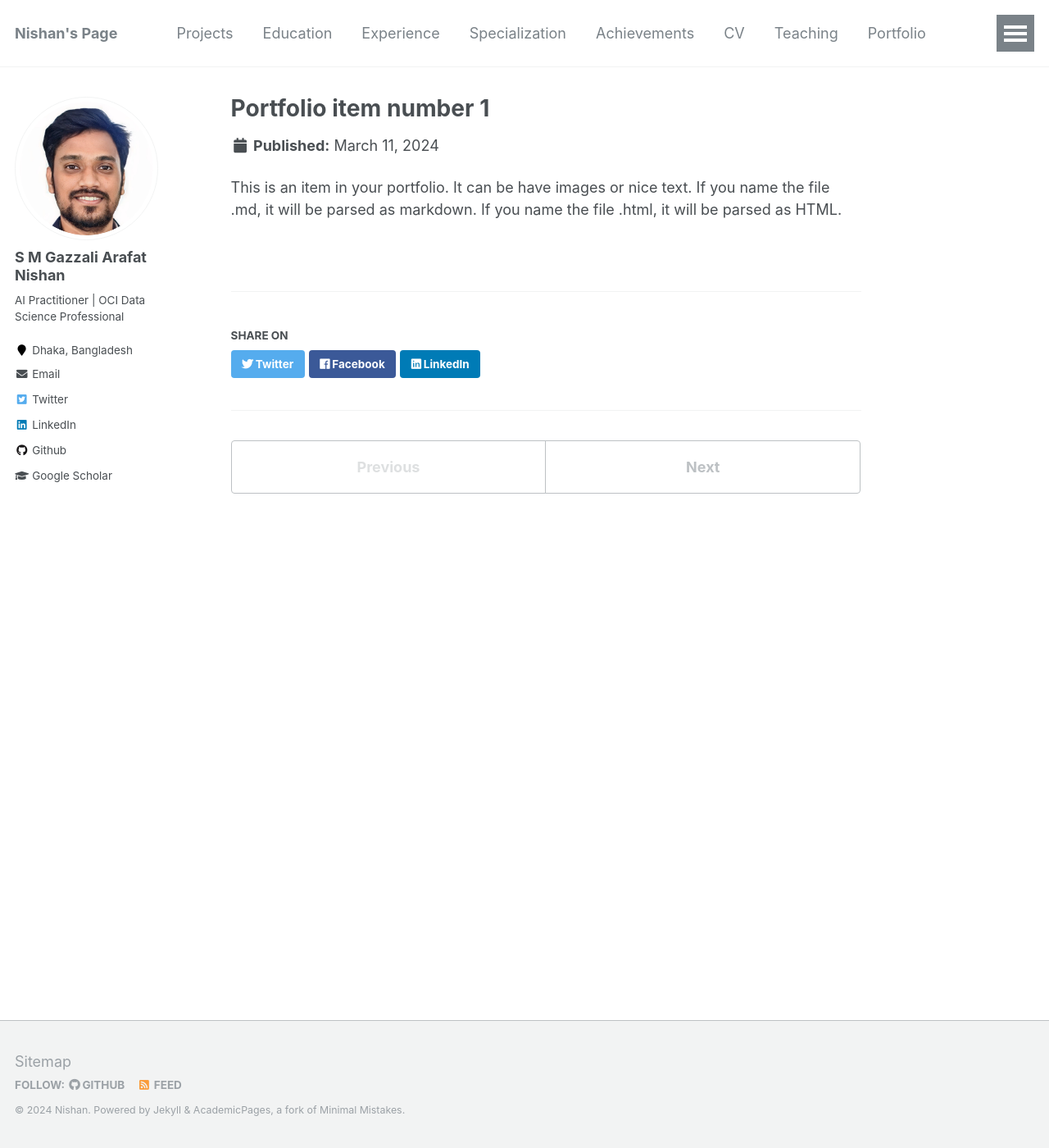
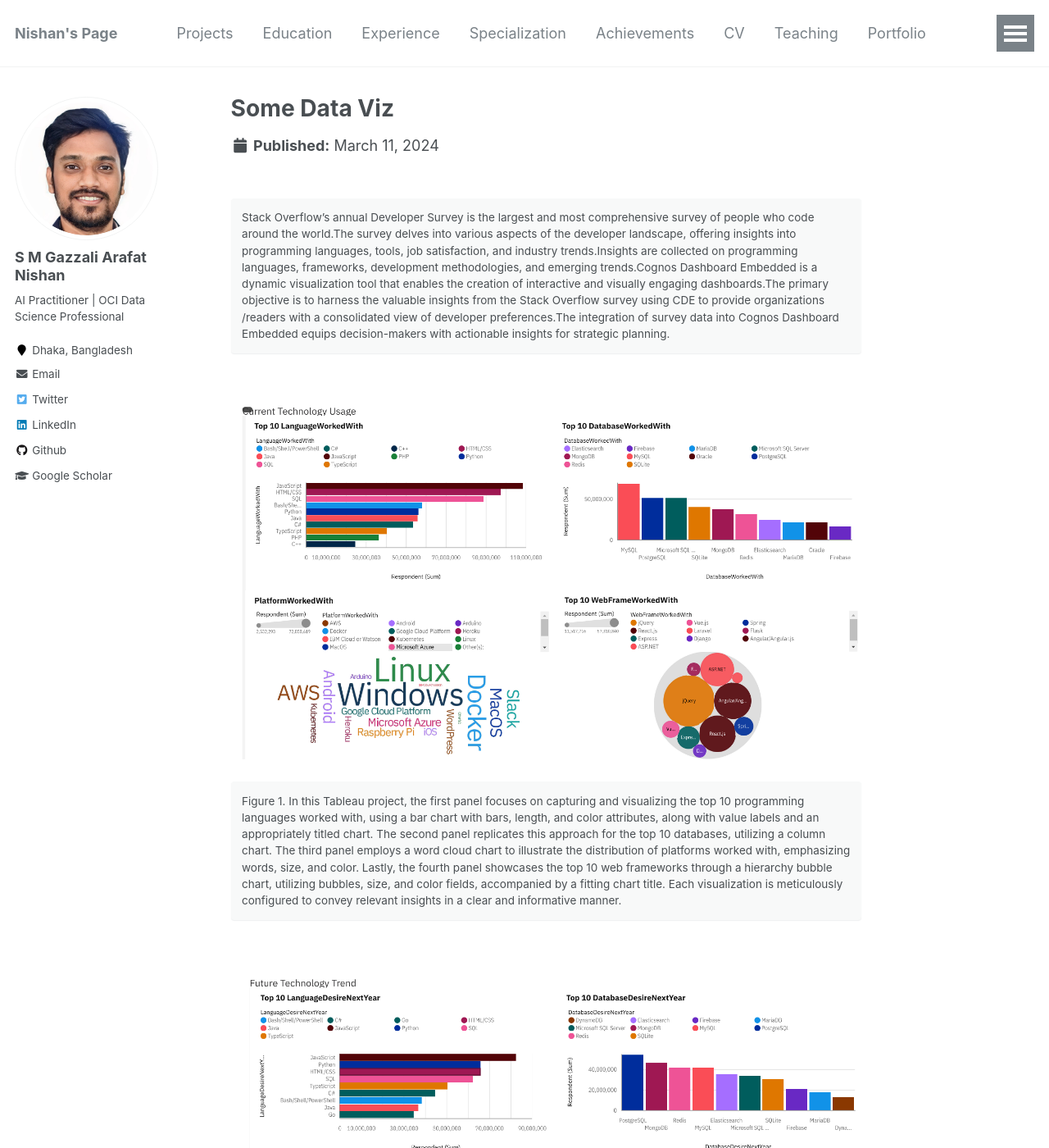
Before and after one commit to neuralnishan/neuralnishan.github.io, a Jekyll site: the page built from _portfolio/portfolio-1.md, in a window 1280 px wide and 1400 px high. Shown: the whole window at 82% size. Built offline with Jekyll 4.4.1, drawn with Linux system fonts in a browser that asks for light colours; some of the changed text lies outside the part shown.

Commit message:
Update portfolio

```diff
--- a/_portfolio/portfolio-1.md
+++ b/_portfolio/portfolio-1.md
@@ -1,7 +1,24 @@
 ---
-title: "Portfolio item number 1"
-excerpt: "Short description of portfolio item number 1<br/><img src='/images/500x300.png'>"
+title: "Some Data Viz"
+excerpt: "IBM Data Analyst Capstone Project's DataViz "
 collection: portfolio
 ---
 
-This is an item in your portfolio. It can be have images or nice text. If you name the file .md, it will be parsed as markdown. If you name the file .html, it will be parsed as HTML.
+Stack Overflow’s annual Developer Survey is the largest and most comprehensive survey of people who code around the world.The survey delves into various aspects of the developer landscape, offering insights into programming languages, tools, job satisfaction, and industry trends.Insights are collected on programming languages, frameworks, development methodologies, and emerging trends.Cognos Dashboard Embedded is a dynamic visualization tool that enables the creation of interactive and visually engaging dashboards.The primary objective is to harness the valuable insights from the Stack Overflow survey using CDE to provide organizations /readers with a consolidated view of developer preferences.The integration of survey data into Cognos Dashboard Embedded equips decision-makers with actionable insights for strategic planning.
+{: .notice}
+
+
+![Project Image](/files/about/IBM_Data_Analyst/Current_Technology_Usage.png)
+
+Figure 1. In this Tableau project, the first panel focuses on capturing and visualizing the top 10 programming languages worked with, using a bar chart with bars, length, and color attributes, along with value labels and an appropriately titled chart. The second panel replicates this approach for the top 10 databases, utilizing a column chart. The third panel employs a word cloud chart to illustrate the distribution of platforms worked with, emphasizing words, size, and color. Lastly, the fourth panel showcases the top 10 web frameworks through a hierarchy bubble chart, utilizing bubbles, size, and color fields, accompanied by a fitting chart title. Each visualization is meticulously configured to convey relevant insights in a clear and informative manner.
+{: .notice}
+
+![Project Image](/files/about/IBM_Data_Analyst/Future_Technology_Trend.png)
+
+Figure 2: This Tableau project encompasses four panels, each spotlighting desired technologies for the next year. The first two panels feature bar and column charts, respectively, visualizing the top 10 desired programming languages and databases. The third panel utilizes a tree map chart for desired platforms, incorporating area hierarchy and heat fields. The fourth panel employs a hierarchy bubble chart for the top 10 desired web frameworks. Each visualization is meticulously designed with relevant attributes and titles to convey insights succinct.
+{: .notice}
+
+![Project Image](/files/about/IBM_Data_Analyst/Demographics.png)
+
+Figure 3: In the Demographics dashboard tab using m5_survey_data_demographics.csv, specific metrics are visualized with a focus on gender, countries, age, and education level. The Gender filter is applied, including only entries categorized as Man and Woman. Panel 1 presents a pie chart for respondents classified by gender, while Panel 2 showcases a map chart for respondent counts by countries. Panel 3 utilizes a line chart for respondent counts by age, and Panel 4 employs a stacked bar chart for respondent counts by gender, classified by formal education level. These visualizations provide a concise snapshot of demographic insights with targeted filters and key metrics.
+{: .notice}
```
